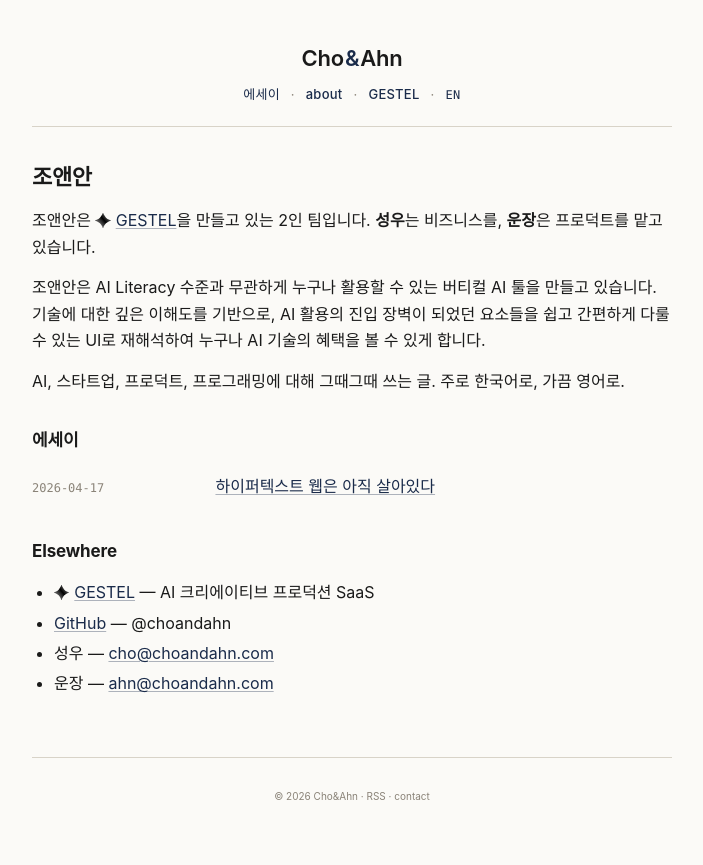
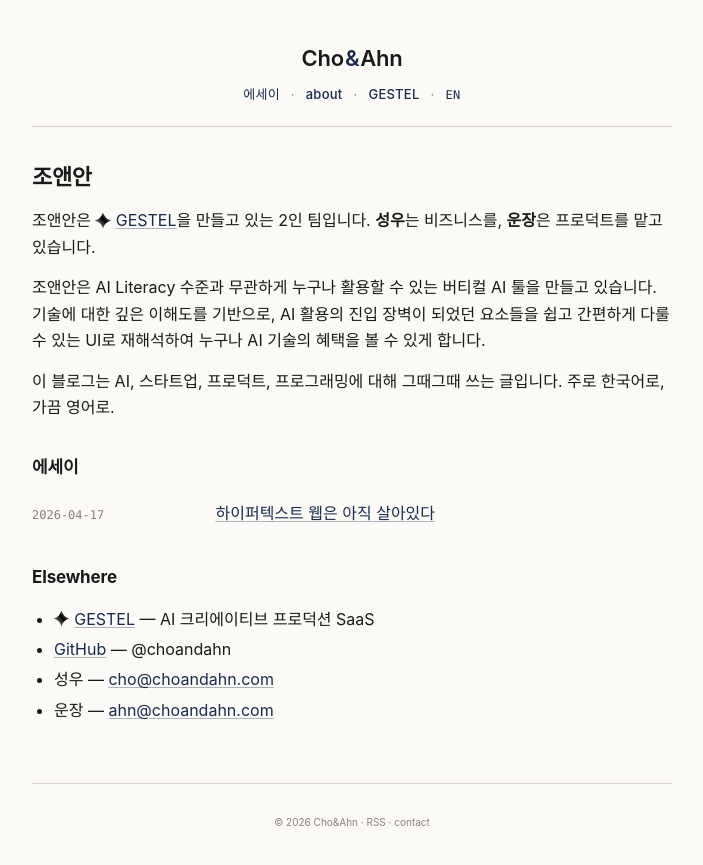
Before and after one commit to choandahn/choandahn.github.io, a Jekyll site: the page built from ko/index.html, in a window 1280 px wide. Shown: the top 865 px of the page, without its empty margins (288-991 px from the left). Built offline with Jekyll 4.4.1, drawn with Linux system fonts in a browser that asks for light colours; some web fonts are replaced.

Commit message:
Tighten homepage copy
Rephrase Korean blog intro and drop Korean parenthetical from EN names.

Co-Authored-By: Claude Opus 4.7 (1M context) <noreply@anthropic.com>

```diff
--- a/index.html
+++ b/index.html
@@ -4,7 +4,7 @@ lang: en
 ---
 <h1>Cho&amp;Ahn</h1>
 
-<p>Cho&amp;Ahn is a two-person team building <a href="https://gestel.studio" class="gestel-link"><img src="{{ '/assets/images/gestel.svg' | relative_url }}" class="gestel-icon" alt="" aria-hidden="true">GESTEL</a>. <b>Sungwoo (성우)</b> leads business, <b>Woonjang (운장)</b> leads product.</p>
+<p>Cho&amp;Ahn is a two-person team building <a href="https://gestel.studio" class="gestel-link"><img src="{{ '/assets/images/gestel.svg' | relative_url }}" class="gestel-icon" alt="" aria-hidden="true">GESTEL</a>. <b>Sungwoo</b> leads business, <b>Woonjang</b> leads product.</p>
 
 <p>Cho&amp;Ahn builds vertical AI tools that anyone can use, regardless of AI literacy. Grounded in deep technical understanding, we reinterpret the barriers to AI adoption into simple, intuitive interfaces — so everyone can benefit from AI.</p>
 
--- a/ko/index.html
+++ b/ko/index.html
@@ -9,7 +9,7 @@ permalink: /ko/
 
 <p>조앤안은 AI Literacy 수준과 무관하게 누구나 활용할 수 있는 버티컬 AI 툴을 만들고 있습니다. 기술에 대한 깊은 이해도를 기반으로, AI 활용의 진입 장벽이 되었던 요소들을 쉽고 간편하게 다룰 수 있는 UI로 재해석하여 누구나 AI 기술의 혜택을 볼 수 있게 합니다.</p>
 
-<p>AI, 스타트업, 프로덕트, 프로그래밍에 대해 그때그때 쓰는 글. 주로 한국어로, 가끔 영어로.</p>
+<p>이 블로그는 AI, 스타트업, 프로덕트, 프로그래밍에 대해 그때그때 쓰는 글입니다. 주로 한국어로, 가끔 영어로.</p>
 
 <h2>에세이</h2>
 
```
